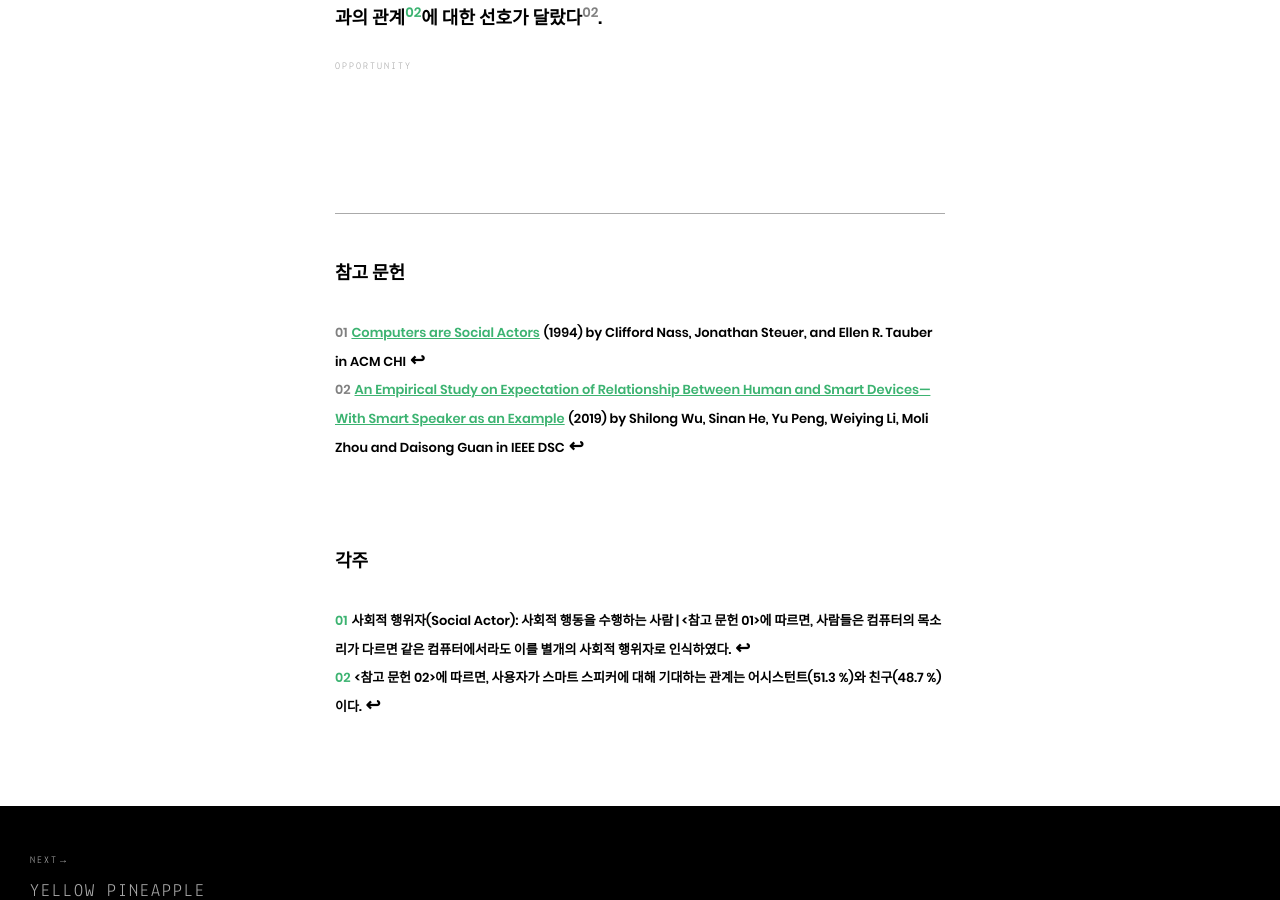
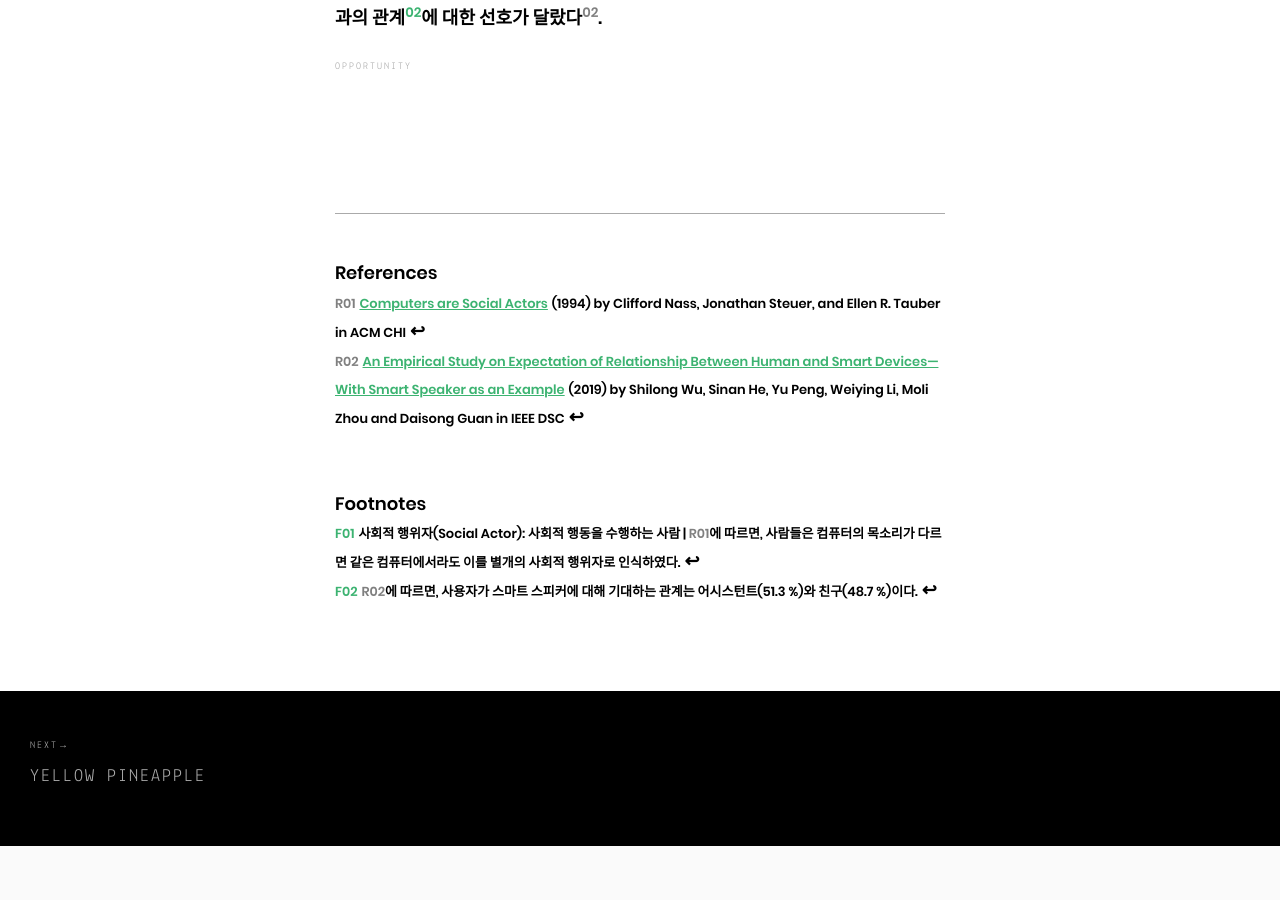
Before and after one commit to hanby-ixd/hanby-ixd.github.io, a Jekyll site: the page built from _posts/projects/2021-01-01-modularsmartspeaker.md, in a window 1280 px wide and 900 px high, scrolled down 1731 px. Built offline with Jekyll 4.4.1, drawn with Linux system fonts in a browser that asks for light colours; nearby versions of some CDN libraries; library files that are not in the unit come from our copies.

Commit message:
Update 2021-01-01-modularsmartspeaker.md

```diff
--- a/_posts/projects/2021-01-01-modularsmartspeaker.md
+++ b/_posts/projects/2021-01-01-modularsmartspeaker.md
@@ -41,8 +41,8 @@
 <br>
 ## Introduction
 스마트 스피커는 대화형 인공지능이 탑재된 음성 기반 스피커이다.
-스마트 스피커는 **음성**과 **외형**을 통해 **캐릭터**를 부여할 수 있으며, **사람의 목소리**를 통한 상호작용은 사용자가 스마트 스피커를 **사회적 행위자**<sup id="f1">[<span style="color:MediumSeaGreen">01</span>](#footnote_1)</sup>로 느낄 수 있게 만든다<sup id="r1">[<span style="color:gray">01</span>](#reference_1)</sup>.
-최근 연구에 따르면, 사용자는 스마트 스피커를 사회적 행위자로 인식하면서, 스마트 스피커와 자신과의 **관계**<sup id="f2">[<span style="color:MediumSeaGreen">02</span>](#footnote_2)</sup>에 대한 선호가 달랐다<sup id="r2">[<span style="color:gray">02</span>](#reference_2)</sup>.
+스마트 스피커는 **음성**과 **외형**을 통해 **캐릭터**를 부여할 수 있으며, **사람의 목소리**를 통한 상호작용은 사용자가 스마트 스피커를 **사회적 행위자**<sup id="F01">[<span style="color:MediumSeaGreen">01</span>](#footnote_1)</sup>로 느낄 수 있게 만든다<sup id="R01">[<span style="color:gray">01</span>](#reference_1)</sup>.
+최근 연구에 따르면, 사용자는 스마트 스피커를 사회적 행위자로 인식하면서, 스마트 스피커와 자신과의 **관계**<sup id="F02">[<span style="color:MediumSeaGreen">02</span>](#footnote_2)</sup>에 대한 선호가 달랐다<sup id="R02">[<span style="color:gray">02</span>](#reference_2)</sup>.
 <br><br>
 
 ## Opportunity
@@ -50,20 +50,18 @@
 <br><br><br>
 
 ---
-**참고 문헌**
-<br>
+**References**
 
-<a name="reference_1"><font size="2em" color="gray">01</font></a> [<font size="2em" color="MediumSeaGreen"><u>Computers are Social Actors</u></font>](https://dl.acm.org/doi/pdf/10.1145/191666.191703?casa_token=Ph6JIPBbi6sAAAAA:rDnf5ZB5GIT8Cf3UspKgsKJ2baMo90f-rzQg5cfUKtwgVw33foZhfk64SlN9rXufHXMYfbvy3h8Alw) <font size="2em">(1994) by Clifford Nass, Jonathan Steuer, and Ellen R. Tauber in ACM CHI</font> [↩](#r1)
+<a name="reference_1"><font size="2em" color="gray">R01</font></a> [<font size="2em" color="MediumSeaGreen"><u>Computers are Social Actors</u></font>](https://dl.acm.org/doi/pdf/10.1145/191666.191703?casa_token=Ph6JIPBbi6sAAAAA:rDnf5ZB5GIT8Cf3UspKgsKJ2baMo90f-rzQg5cfUKtwgVw33foZhfk64SlN9rXufHXMYfbvy3h8Alw) <font size="2em">(1994) by Clifford Nass, Jonathan Steuer, and Ellen R. Tauber in ACM CHI</font> [↩](#R01)
 
-<a name="reference_2"><font size="2em" color="gray">02</font></a> [<font size="2em" color="MediumSeaGreen"><u>An Empirical Study on Expectation of Relationship Between Human and Smart Devices—With Smart Speaker as an Example</u></font>](https://ieeexplore.ieee.org/abstract/document/8923391?casa_token=QzXdhmdq7gQAAAAA:RWJ_Fg1L9h07OJhmod52uaqrCiVvr1wOUbln4MoP5JhUC-ikQ4Av19w07AYYwGSnunC0uHY_xA) <font size="2em">(2019) by Shilong Wu, Sinan He, Yu Peng, Weiying Li, Moli Zhou and Daisong Guan in IEEE DSC</font> [↩](#r2)
+<a name="reference_2"><font size="2em" color="gray">R02</font></a> [<font size="2em" color="MediumSeaGreen"><u>An Empirical Study on Expectation of Relationship Between Human and Smart Devices—With Smart Speaker as an Example</u></font>](https://ieeexplore.ieee.org/abstract/document/8923391?casa_token=QzXdhmdq7gQAAAAA:RWJ_Fg1L9h07OJhmod52uaqrCiVvr1wOUbln4MoP5JhUC-ikQ4Av19w07AYYwGSnunC0uHY_xA) <font size="2em">(2019) by Shilong Wu, Sinan He, Yu Peng, Weiying Li, Moli Zhou and Daisong Guan in IEEE DSC</font> [↩](#R02)
+
+<br><br>
+
+**Footnotes**
+
+<a name="footnote_1"><font size="2em" color="MediumSeaGreen">F01</font></a> <font size="2em">사회적 행위자(Social Actor): 사회적 행동을 수행하는 사람 | <font color="gray">R01</font>에 따르면, 사람들은 컴퓨터의 목소리가 다르면 같은 컴퓨터에서라도 이를 별개의 사회적 행위자로 인식하였다.</font> [↩](#F01)
+
+<a name="footnote_2"><font size="2em" color="MediumSeaGreen">F02</font></a> <font size="2em"> <font color="gray">R02</font>에 따르면, 사용자가 스마트 스피커에 대해 기대하는 관계는 어시스턴트(51.3 %)와 친구(48.7 %)이다.</font> [↩](#F02)
 
 <br><br><br>
-
-**각주**
-<br>
-
-<a name="footnote_1"><font size="2em" color="MediumSeaGreen">01</font></a> <font size="2em">사회적 행위자(Social Actor): 사회적 행동을 수행하는 사람 | <참고 문헌 01>에 따르면, 사람들은 컴퓨터의 목소리가 다르면 같은 컴퓨터에서라도 이를 별개의 사회적 행위자로 인식하였다.</font> [↩](#f1)
-
-<a name="footnote_2"><font size="2em" color="MediumSeaGreen">02</font></a> <font size="2em"><참고 문헌 02>에 따르면, 사용자가 스마트 스피커에 대해 기대하는 관계는 어시스턴트(51.3 %)와 친구(48.7 %)이다.</font> [↩](#f2)
-
-<br><br><br>
```
